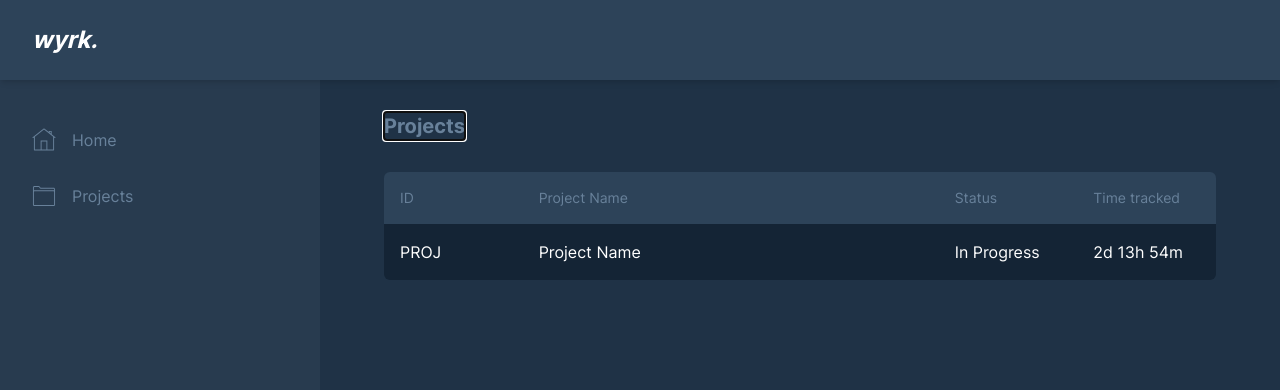
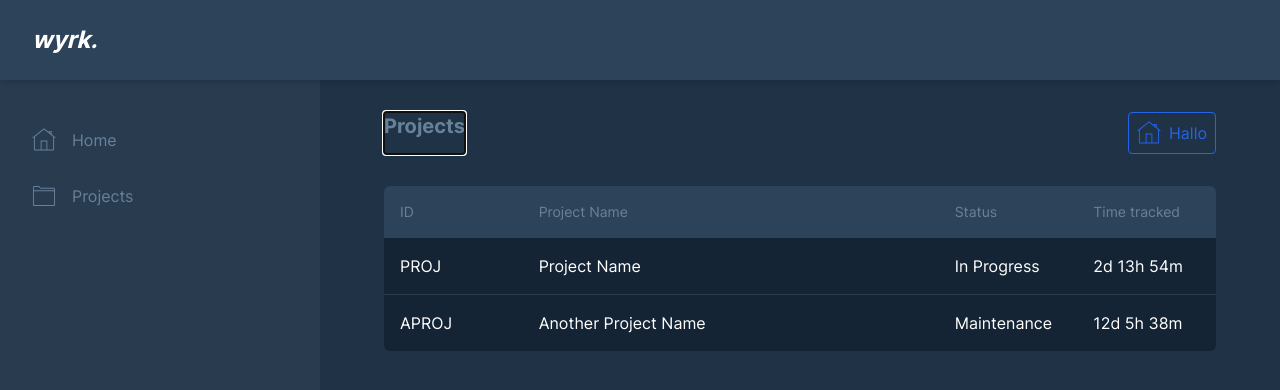
Before and after one commit to kerolol/wyrk, a Svelte app in the folder app/frontend/: page /projects in a window 1280 px wide. Shown: the top 390 px of the page. Built offline with nearby package versions, Linux system fonts and the light colour scheme.

Commit message:
improve icon component

```diff
--- a/app/frontend/src/components/Icon.svelte
+++ b/app/frontend/src/components/Icon.svelte
@@ -4,7 +4,7 @@
     import customers from '../assets/img/icons/customers.svg'
 
     export let name: string
-    export let className: string
+    export let className: string = ''
 
     const getIconPath = (name: string): string|null => {
         switch (name) {
@@ -20,4 +20,14 @@
     }
 </script>
 
-<img src={getIconPath(name)} alt="{name} icon" class="{className}" />
+{#if name === 'home'}
+    <svg class="{className} fill-current" width="24px" height="24px" viewBox="0 0 24 24" version="1.1" xmlns:xlink="http://www.w3.org/1999/xlink" xmlns="http://www.w3.org/2000/svg">
+        <path d="M11.9822 0.506265C11.8815 0.509739 11.7844 0.544835 11.7047 0.606577L0.664717 9.22126C0.45554 9.38436 0.418183 9.68615 0.581279 9.89533C0.744375 10.1045 1.04616 10.1419 1.25534 9.97877L1.92003 9.46033L1.92003 22.08C1.92016 22.3453 2.13513 22.5601 2.40022 22.56L9.0394 22.56C9.09124 22.5686 9.14413 22.5686 9.19597 22.56L14.7994 22.56C14.8512 22.5686 14.9041 22.5686 14.956 22.56L21.6 22.56C21.8651 22.56 22.08 22.3451 22.08 22.08L22.08 9.46033L22.7447 9.97876C22.9539 10.1419 23.2557 10.1045 23.4188 9.89533C23.5819 9.68615 23.5445 9.38436 23.3353 9.22127L19.68 6.36939L19.68 2.88001L16.8 2.88001L16.8 4.12127L12.2953 0.606577C12.206 0.537323 12.0951 0.5018 11.9822 0.506265L11.9822 0.506265ZM12 1.5947L21.12 8.71127L21.12 21.6L15.36 21.6L15.36 12.48L8.64003 12.48L8.64003 21.6L2.88003 21.6L2.88003 8.71127L12 1.5947L12 1.5947ZM17.76 3.84001L18.72 3.84001L18.72 5.62032L17.76 4.87032L17.76 3.84001L17.76 3.84001ZM9.60003 13.44L14.4 13.44L14.4 21.6L9.60003 21.6L9.60003 13.44L9.60003 13.44Z" id="Shape" fill-rule="evenodd" stroke="none" />
+    </svg>
+{/if}
+
+{#if name === 'projects'}
+    <svg class="{className} fill-current" width="24px" height="24px" viewBox="0 0 24 24" version="1.1" xmlns:xlink="http://www.w3.org/1999/xlink" xmlns="http://www.w3.org/2000/svg">
+        <path d="M2.4 1.92C1.61041 1.92 0.959999 2.57041 0.959999 3.36L0.959999 7.68L0.959999 8.64L0.959999 20.64C0.959999 21.4296 1.61041 22.08 2.4 22.08L21.6 22.08C22.3896 22.08 23.04 21.4296 23.04 20.64L23.04 9.12L23.04 7.68L23.04 5.28C23.04 4.49041 22.3896 3.84 21.6 3.84L8.64 3.84C8.68155 3.84 8.62511 3.84017 8.50781 3.705C8.39051 3.56982 8.24612 3.34557 8.09531 3.105C7.9445 2.86443 7.78645 2.60774 7.58719 2.38219C7.38792 2.15663 7.113 1.92 6.72 1.92L2.4 1.92L2.4 1.92ZM2.4 2.88L6.72 2.88C6.69084 2.88 6.74935 2.88337 6.86812 3.01782C6.9869 3.15227 7.13147 3.37558 7.28156 3.615C7.43165 3.85443 7.58708 4.11018 7.78219 4.335C7.97729 4.55983 8.24588 4.8 8.64 4.8L21.6 4.8C21.8712 4.8 22.08 5.00879 22.08 5.28L22.08 6.33C21.9289 6.2755 21.7689 6.24 21.6 6.24L2.4 6.24C2.23111 6.24 2.07115 6.2755 1.92 6.33L1.92 3.36C1.92 3.08879 2.12878 2.88 2.4 2.88L2.4 2.88ZM2.4 7.2L21.6 7.2C21.8712 7.2 22.08 7.40878 22.08 7.68L22.08 9.12L22.08 20.64C22.08 20.9112 21.8712 21.12 21.6 21.12L2.4 21.12C2.12878 21.12 1.92 20.9112 1.92 20.64L1.92 8.64L1.92 7.68C1.92 7.40878 2.12878 7.2 2.4 7.2L2.4 7.2Z" id="Shape" fill-rule="evenodd" stroke="none" />
+    </svg>
+{/if}
--- a/app/frontend/src/views/Projects/ProjectsHome.svelte
+++ b/app/frontend/src/views/Projects/ProjectsHome.svelte
@@ -1,9 +1,16 @@
 <script lang="ts">
     import ContentHeader from "../../components/ContentHeader.svelte"
     import Table from "../../components/Table.svelte"
+    import Button from "../../components/Button.svelte";
 </script>
 
-<ContentHeader title="Projects" breadcrumbs={null} />
+<ContentHeader
+    title="Projects"
+    breadcrumbs={null}
+    useSlot={true}
+>
+    <Button label="Hallo" outlined icon="home" color="blue" />
+</ContentHeader>
 
 <Table useLinks data={{
     headers: [{
@@ -43,5 +50,25 @@
             header: 4,
             body: '2d 13h 54m'
         }]
+    }, {
+        id: 2,
+        path: '/project/aproj/tasks',
+        contents: [{
+            id: 1,
+            header: 1,
+            body: 'APROJ'
+        }, {
+            id: 2,
+            header: 2,
+            body: 'Another Project Name'
+        }, {
+            id: 3,
+            header: 3,
+            body: 'Maintenance'
+        }, {
+            id: 4,
+            header: 4,
+            body: '12d 5h 38m'
+        }]
     }]
 }} />
--- a/app/frontend/tailwind.config.cjs
+++ b/app/frontend/tailwind.config.cjs
@@ -1,3 +1,5 @@
+const colors = require('tailwindcss/colors')
+
 module.exports = {
   content: ['./src/**/*.{html,js,svelte,ts}'],
   purge: [],
@@ -12,7 +14,14 @@ module.exports = {
         600: '#1f3246',
         800: '#142435'
       },
-      'white': '#ffffff'
+      white: '#ffffff',
+      green: colors.green,
+      red: colors.red,
+      blue: colors.blue,
+      yellow: colors.yellow,
+      orange: colors.orange,
+      transparent: 'transparent',
+      current: 'currentColor'
     },
     fontFamily: {
       'sans': 'Inter'
```
